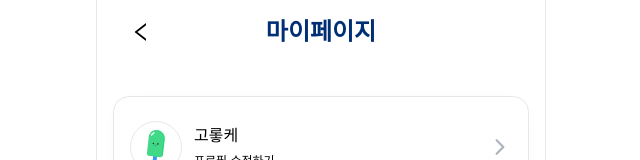
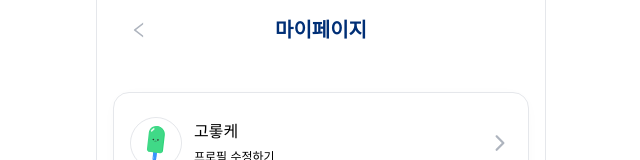
Before and after one commit to LikeLion-KW-TEAM2/TEAM_2_FE, a React (Vite) app: page /mypage in a window 1280 px wide. Shown: the top 160 px of the page, without its empty margins (319-959 px from the left). Built offline with nearby package versions, Linux system fonts and the light colour scheme; a web font is replaced by a local one.

Commit message:
chore : subheader 스타일 변경

```diff
--- a/src/components/SubHeader.tsx
+++ b/src/components/SubHeader.tsx
@@ -9,8 +9,11 @@ interface ISubHeader {
 const SubHeader = ({ hidden = false, children }: ISubHeader) => {
   return (
     <div className="flexCenter relative mb-3 p-4">
-      <AiOutlineLeft size={24} className="absolute left-4 top-5" />
-      <h4 className="font-bold text-primary-900">{children}</h4>
+      <AiOutlineLeft
+        size={20}
+        className="absolute left-4 top-5 text-secondary-400"
+      />
+      <h5 className="font-bold text-primary-900">{children}</h5>
       <p className="absolute right-4 top-5 text-medium font-medium text-error-primary">
         {!hidden && '삭제'}
       </p>
```
